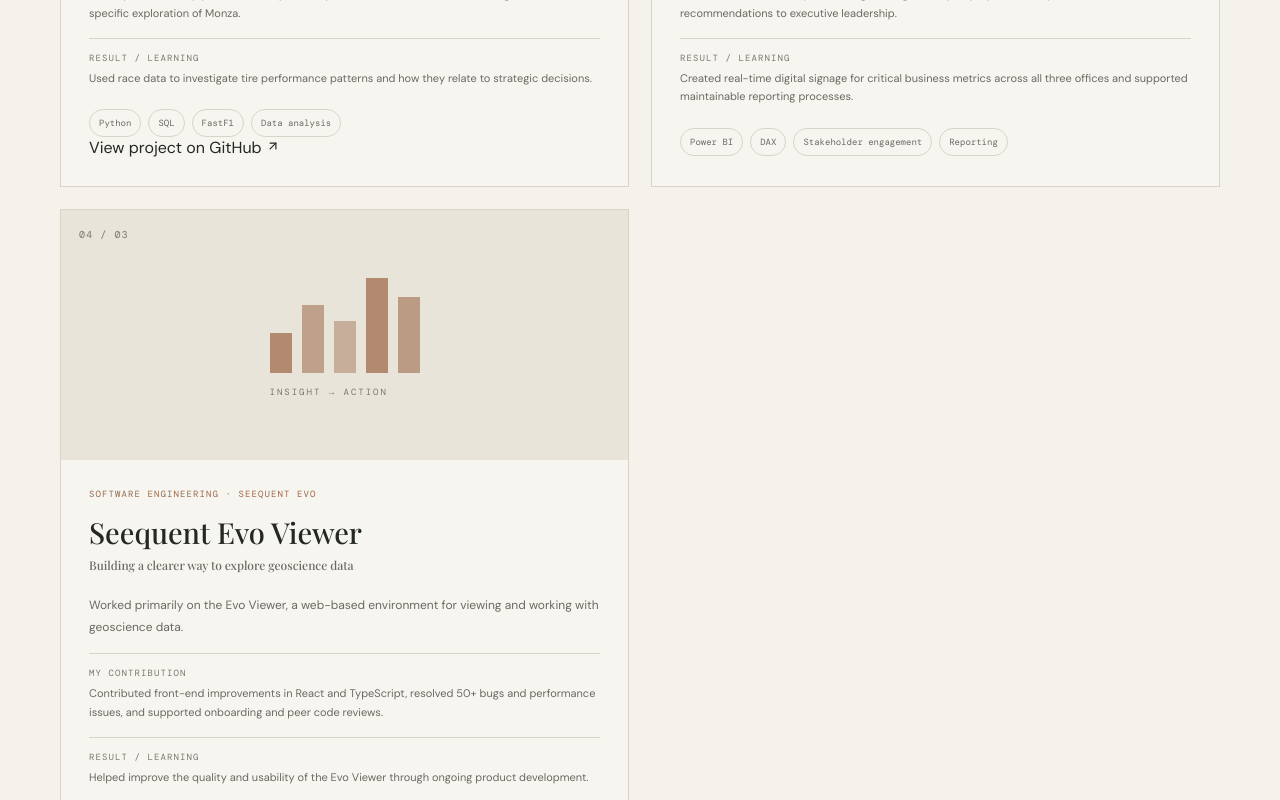
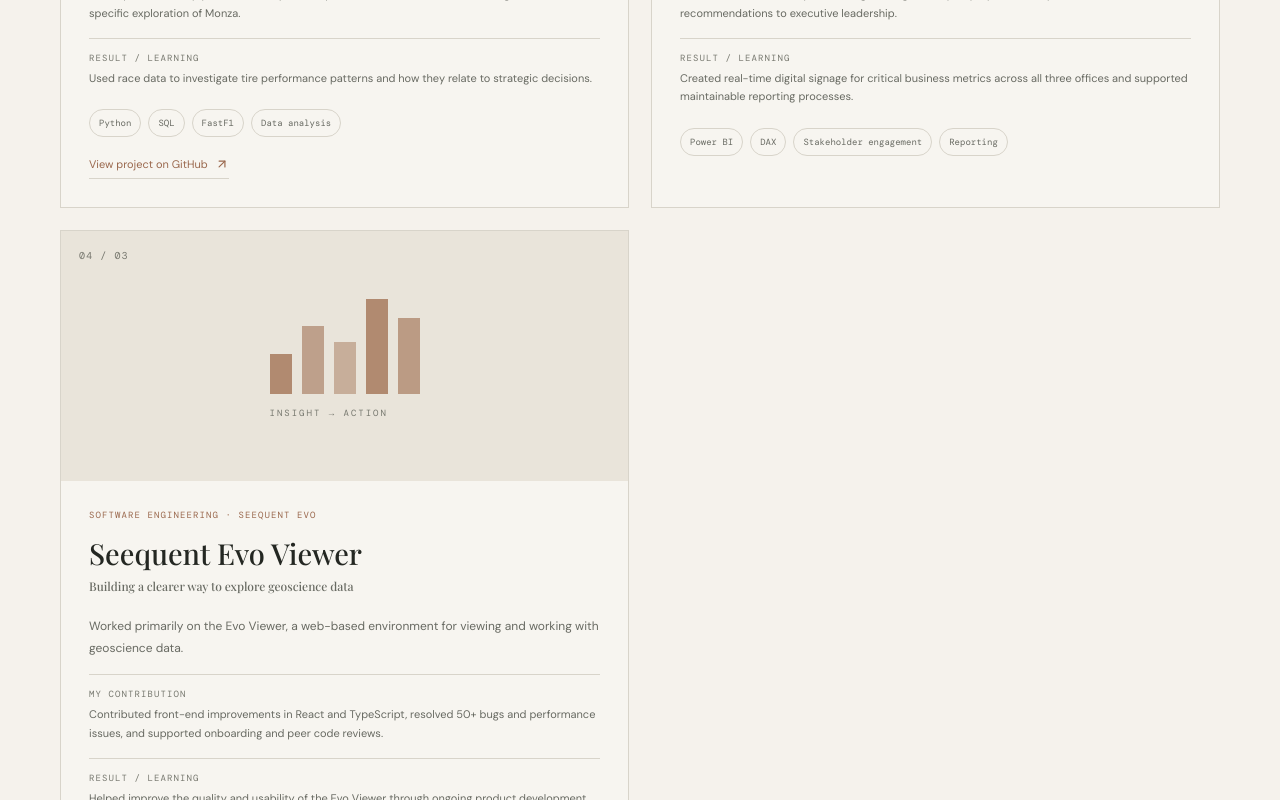
Before and after one commit to srshendye/sanika-portfolio, a React (Vite) app: page / in a window 1280 px wide. Shown: the part 4440-5240 px from the top of the page. Built offline with nearby package versions, Linux system fonts and the light colour scheme.

Commit message:
Style project links

```diff
--- a/src/styles.css
+++ b/src/styles.css
@@ -150,3 +150,6 @@ h2 { font: 500 clamp(42px, 5vw, 64px)/1.08 var(--serif); letter-spacing: -2px; m
 @media (max-width: 760px) {
   .achievement-line { grid-template-columns: 1fr; gap: 4px; }
 }
+
+.project-link { display: inline-flex; align-items: center; gap: 7px; margin-top: 20px; padding-bottom: 7px; border-bottom: 1px solid var(--line); color: var(--accent); font-size: 11px; transition: gap .2s; }
+.project-link:hover { gap: 11px; }
```
